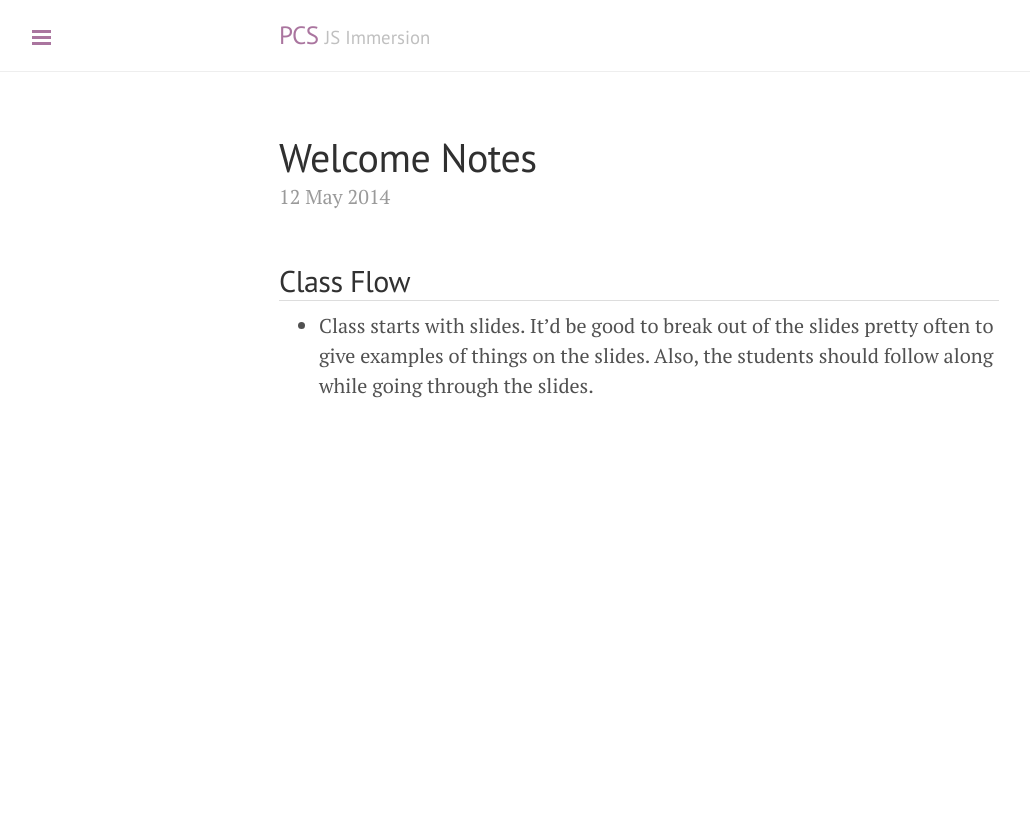
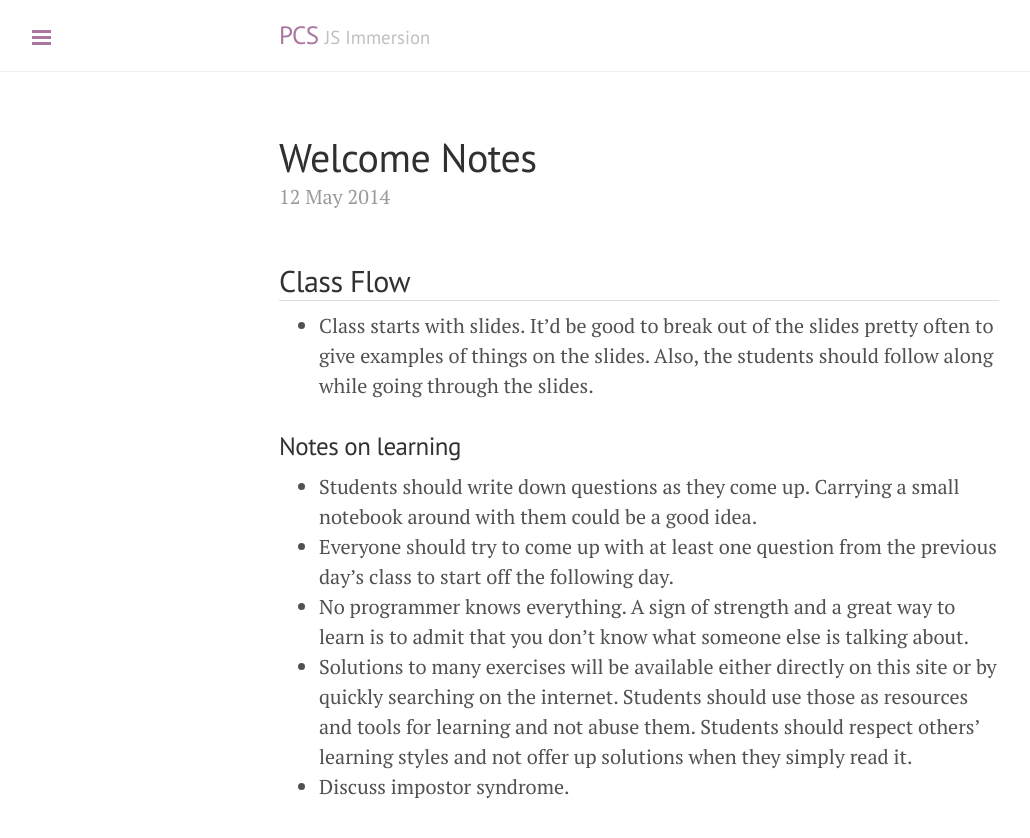
Before and after one commit to wbyoung/jsi, a Jekyll site: the page built from _posts/00-01-01-welcome-notes.md, in a window 1280 px wide. Shown: the top 838 px of the page, without its empty margins (1-1031 px from the left). Built offline with Jekyll 4.4.1, drawn with Linux system fonts in a browser that asks for light colours; nearby versions of some CDN libraries; Markdown is read by kramdown in place of the engine named in the settings.

Commit message:
Additional notes for the first day.

```diff
--- a/_posts/00-01-01-welcome-notes.md
+++ b/_posts/00-01-01-welcome-notes.md
@@ -9,3 +9,17 @@ date: 2014-05-12 00:00:00
 - Class starts with slides. It'd be good to break out of the slides pretty
   often to give examples of things on the slides. Also, the students should
   follow along while going through the slides.
+
+### Notes on learning
+
+- Students should write down questions as they come up. Carrying a small
+  notebook around with them could be a good idea.
+- Everyone should try to come up with at least one question from the previous
+  day's class to start off the following day.
+- No programmer knows everything. A sign of strength and a great way to learn
+  is to admit that you don't know what someone else is talking about.
+- Solutions to many exercises will be available either directly on this site or
+  by quickly searching on the internet. Students should use those as resources
+  and tools for learning and not abuse them. Students should respect others'
+  learning styles and not offer up solutions when they simply read it.
+- Discuss impostor syndrome.
```
Also changed, not shown: _posts/00-01-01-welcome.md (+2 -0 lines).
